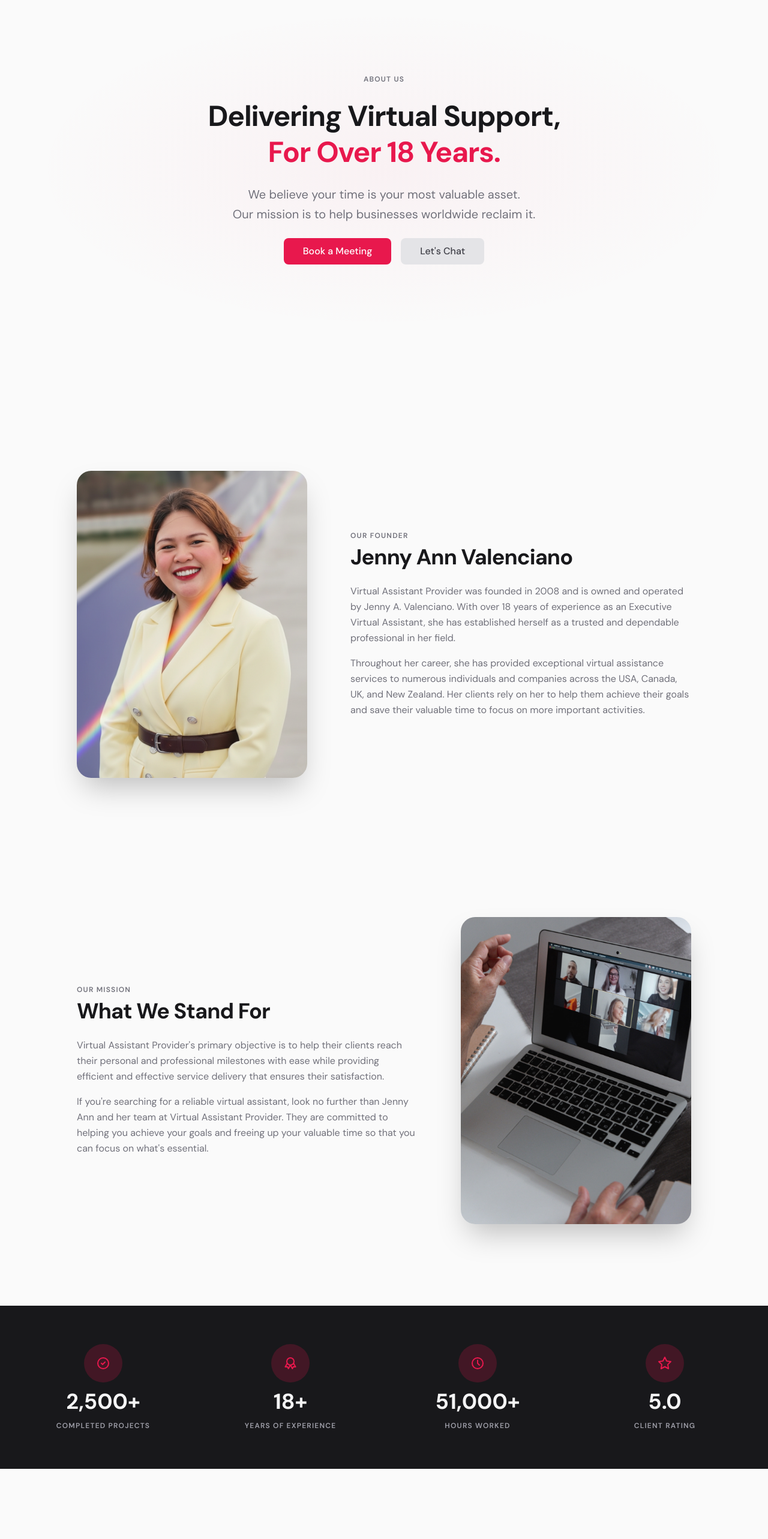
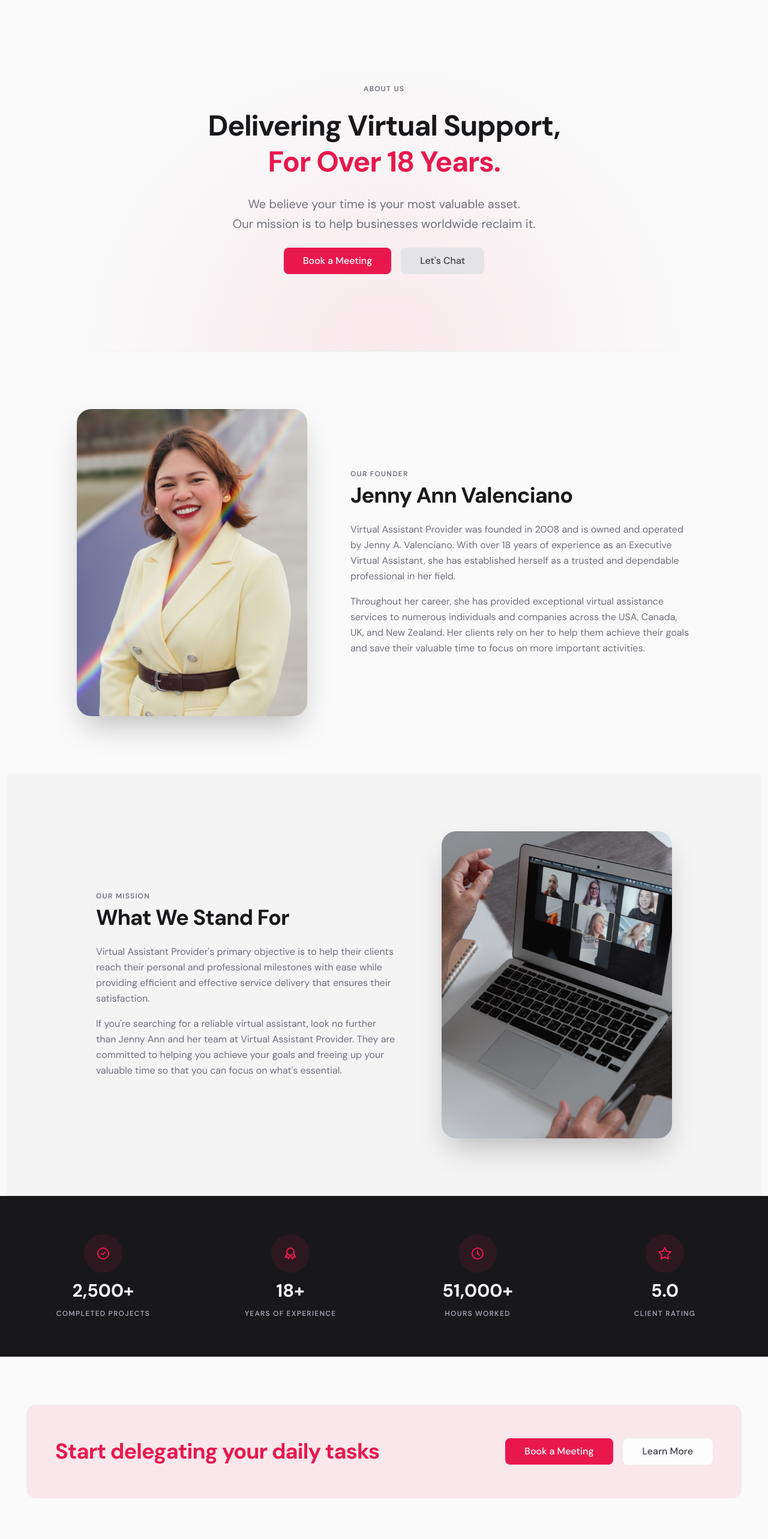
Before and after one commit to cymophic/vap-site, a Next.js app: page /about in a window 1280 px wide. Shown: the part 140-2706 px from the top of the page at 60% size. Built offline with nearby package versions, Linux system fonts and the light colour scheme.

Commit message:
feat: Refine hero gradient, org background, and page layout

```diff
--- a/src/app/about/page.tsx
+++ b/src/app/about/page.tsx
@@ -6,20 +6,20 @@ import ActionBanner from "@/components/sections/home/ActionBanner";
 
 export default function About() {
   return (
-    <div className="mx-auto w-full flex flex-1 flex-col font-sans pt-38 pb-18 px-4 xl:px-8 gap-34">
+    <div className="mx-auto w-full flex flex-1 flex-col font-sans pt-38 pb-18 px-4 xl:px-8">
       <div className="w-full max-w-7xl mx-auto">
         <Hero />
       </div>
       <div className="w-full max-w-5xl mx-auto">
         <Founder />
       </div>
-      <div className="w-full max-w-5xl mx-auto">
+      <div className="-mx-4 xl:-mx-8">
         <Org />
       </div>
       <div className="-mx-8 xl:-mx-12">
         <Stats />
       </div>
-      <div className="w-full max-w-7xl mx-auto">
+      <div className="w-full max-w-7xl pt-20 mx-auto">
         <ActionBanner />
       </div>
     </div>
--- a/src/components/sections/about/Hero.tsx
+++ b/src/components/sections/about/Hero.tsx
@@ -4,13 +4,8 @@ import Button from "@/components/ui/Button";
 
 export default function Hero() {
   return (
-    <section
-      className="w-full bg-zinc-50 py-20 md:py-28"
-      style={{
-        background: `radial-gradient(ellipse at center, rgba(232, 24, 77, 0.04) 0%, transparent 70%)`,
-      }}
-    >
-      <div className="px-4 xl:px-8 flex flex-col items-center text-center gap-6">
+    <section className="w-full pt-20 md:pt-32 hero-gradient">
+      <div className="px-4 xl:px-8 pb-20 md:pb-32 flex flex-col items-center text-center gap-6">
         <p className="text-xs font-semibold uppercase tracking-widest text-zinc-500">
           About Us
         </p>
@@ -44,6 +39,8 @@ export default function Hero() {
           </Link>
         </div>
       </div>
+
+      <div className="hidden md:block h-px bg-linear-to-r from-transparent via-zinc-200/80 to-transparent" />
     </section>
   );
 }
--- a/src/components/sections/about/Org.tsx
+++ b/src/components/sections/about/Org.tsx
@@ -2,7 +2,8 @@ import Image from "next/image";
 
 export default function Org() {
   return (
-    <section className="flex flex-col md:flex-row md:items-center gap-18">
+    <section className="w-full bg-zinc-100 py-24">
+      <div className="mx-auto max-w-5xl px-4 xl:px-8 flex flex-col md:flex-row md:items-center gap-18">
         {/* Left: Text */}
         <div className="flex flex-col gap-6 flex-1">
           <p className="text-xs font-semibold uppercase tracking-widest text-zinc-500">
@@ -13,23 +14,24 @@ export default function Org() {
           </h2>
           <div className="flex flex-col gap-4 text-zinc-500 text-base leading-relaxed">
             <p>
-            Virtual Assistant Provider&#39;s primary objective is to help their
-            clients reach their personal and professional milestones with ease
-            while providing efficient and effective service delivery that
-            ensures their satisfaction.
+              Virtual Assistant Provider&#39;s primary objective is to help
+              their clients reach their personal and professional milestones
+              with ease while providing efficient and effective service delivery
+              that ensures their satisfaction.
             </p>
             <p>
               If you&#39;re searching for a reliable virtual assistant, look no
               further than Jenny Ann and her team at Virtual Assistant Provider.
-            They are committed to helping you achieve your goals and freeing up
-            your valuable time so that you can focus on what&#39;s essential.
+              They are committed to helping you achieve your goals and freeing
+              up your valuable time so that you can focus on what&#39;s
+              essential.
             </p>
           </div>
         </div>
 
         {/* Right: Image */}
         <div className="shrink-0">
-        <div className="relative shadow-2xl w-72 md:w-96 aspect-3/4 rounded-3xl overflow-hidden bg-zinc-100 mx-auto">
+          <div className="relative shadow-2xl w-72 md:w-96 aspect-3/4 rounded-3xl overflow-hidden bg-zinc-200 mx-auto">
             <Image
               src="/assets/about/team.jpg"
               alt="Virtual Assistant Provider team"
@@ -38,6 +40,7 @@ export default function Org() {
             />
           </div>
         </div>
+      </div>
     </section>
   );
 }
--- a/src/components/sections/about/Stats.tsx
+++ b/src/components/sections/about/Stats.tsx
@@ -45,10 +45,10 @@ export default function Stats() {
             key={stat.label}
             className="flex flex-col items-center text-center gap-3"
           >
-            <div className="w-16 h-16 rounded-full bg-brand-accent/20 flex items-center justify-center">
+            <div className="w-16 h-16 rounded-full bg-brand-accent/10 flex items-center justify-center">
               <stat.icon size={24} className="text-brand-accent" />
             </div>
-            <span className="text-3xl md:text-4xl font-bold text-zinc-100">
+            <span className="text-3xl font-bold text-zinc-100">
               {stat.value}
             </span>
             <span className="text-xs font-semibold uppercase tracking-widest text-zinc-400">
```
Lines whose indentation alone changed are shown as unchanged.
